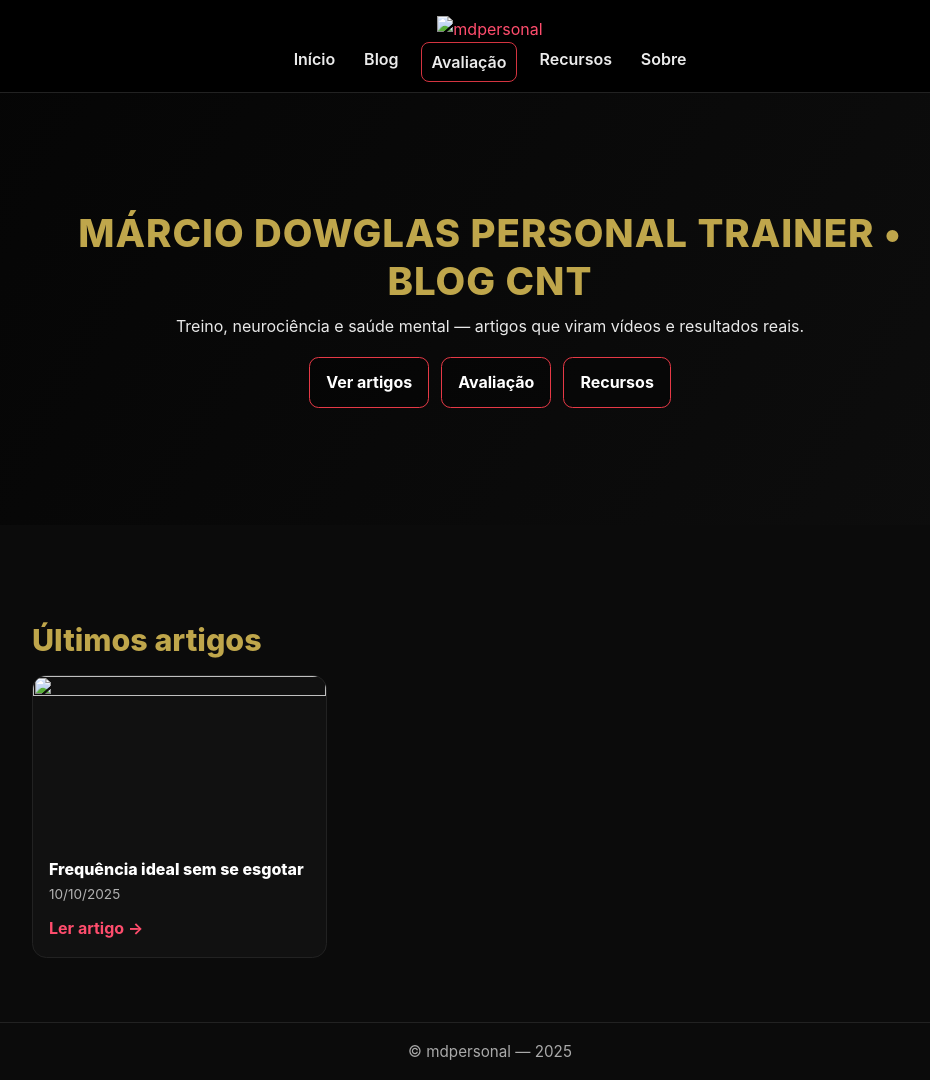
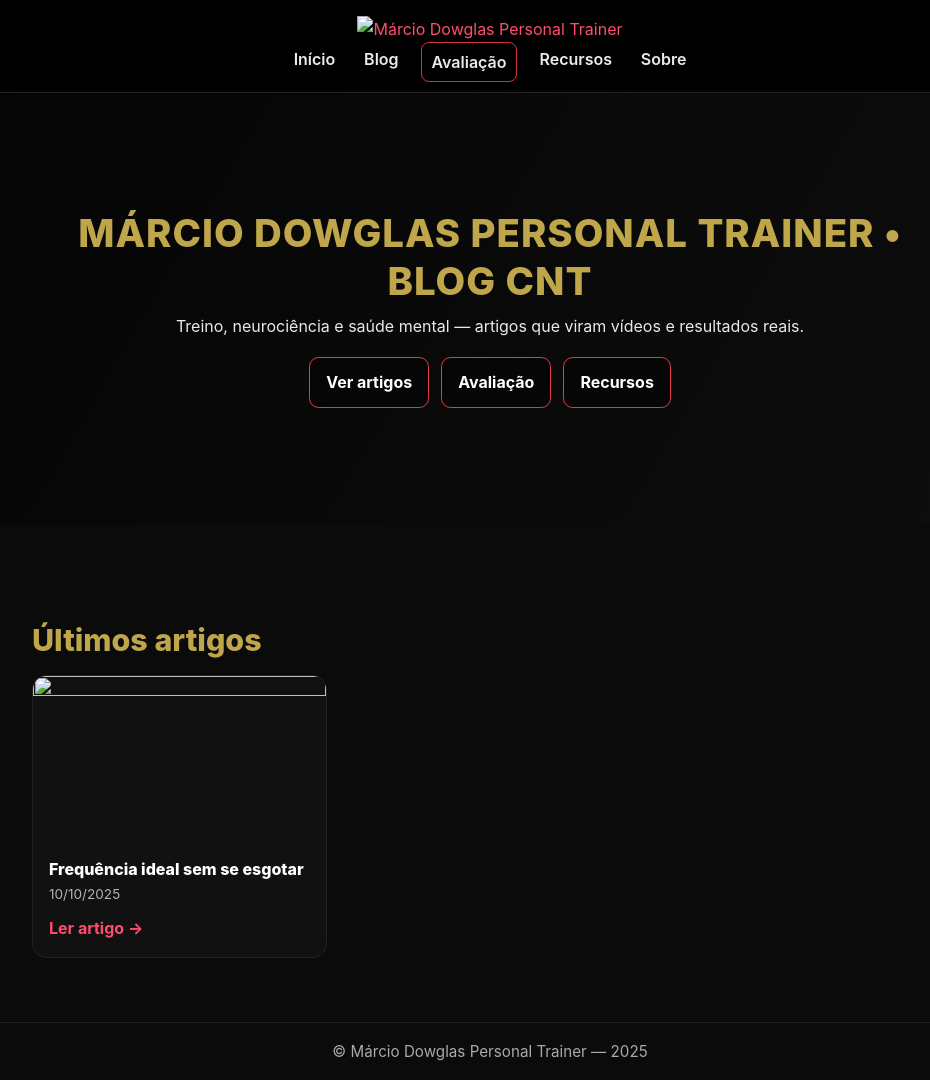
Before and after one commit to mbritodowglas-collab/mdpersonal, a Jekyll site: the page built from index.md, in a window 1280 px wide. Shown: the whole page, without its empty margins (150-1080 px from the left). Built offline with Jekyll 4.4.1, drawn with Linux system fonts in a browser that asks for light colours.

Commit message:
Update _config.yml

```diff
--- a/_config.yml
+++ b/_config.yml
@@ -1,3 +1,4 @@
+title: "Márcio Dowglas Personal Trainer"
 description: "Treinamento físico, neurociência e saúde mental — base de conteúdo do Blog CNT."
 logo: "/assets/logo.png"
 author: "Márcio Dowglas"
```
